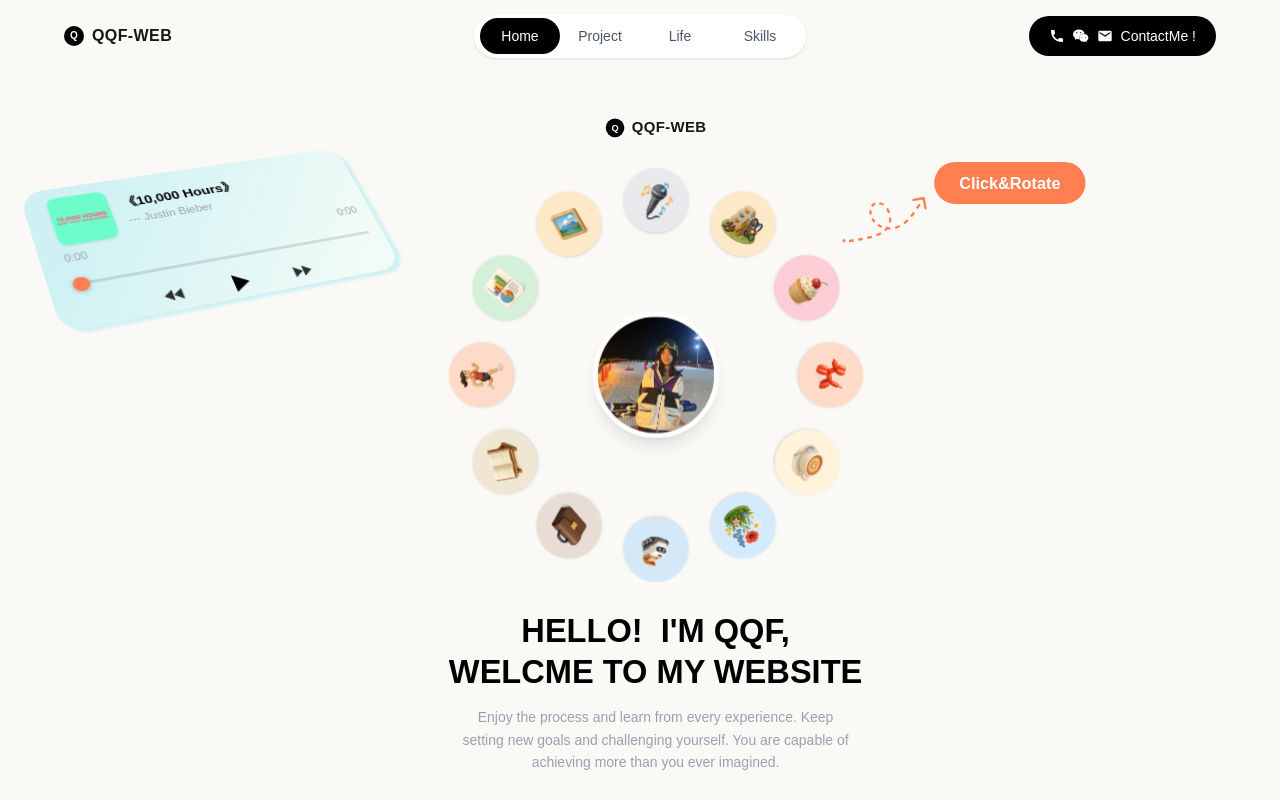
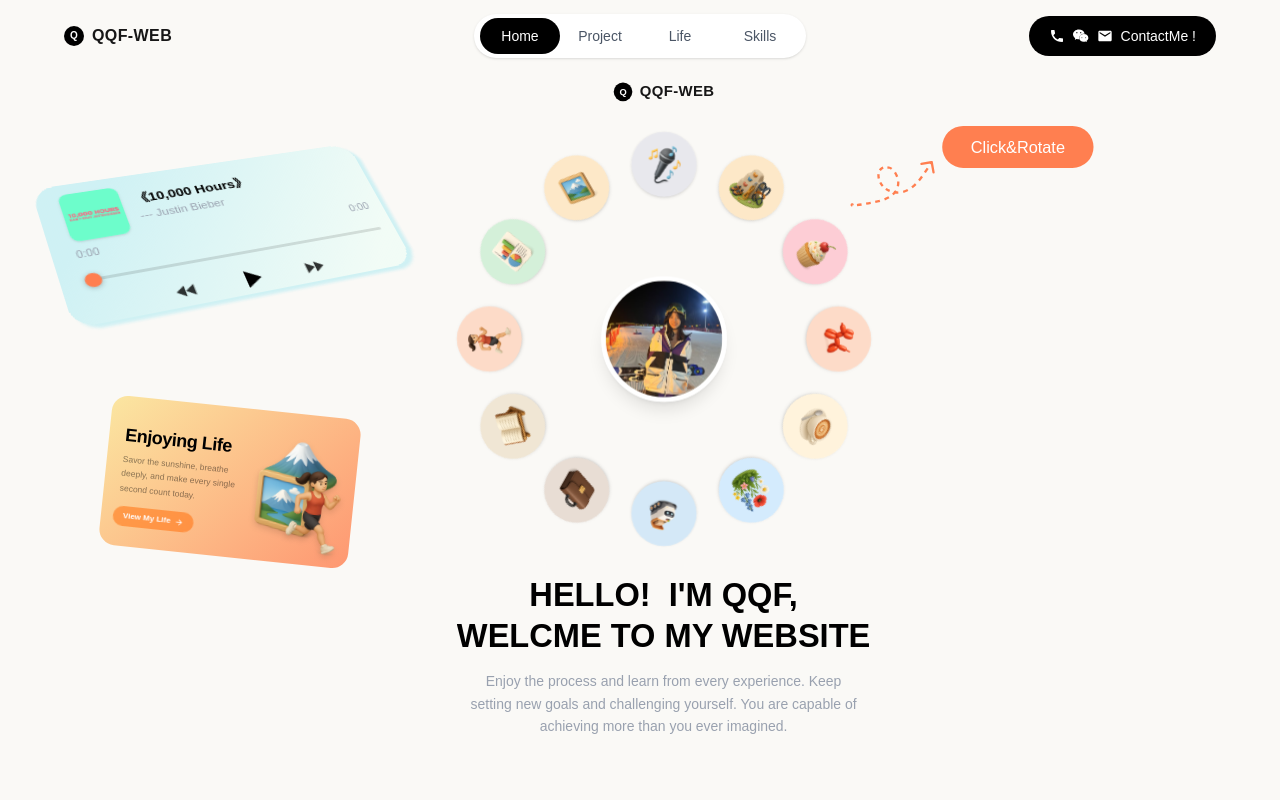
Before and after one commit to QQF-gitbash/qqf_web, a Next.js app in the folder qqfweb/: page / in a window 1280 px wide. Built offline with nearby package versions, Linux system fonts and the light colour scheme.

Commit message:
feat: 完成了lifecard卡片

```diff
--- a/qqfweb/app/components/AvatarOrbit.tsx
+++ b/qqfweb/app/components/AvatarOrbit.tsx
@@ -115,7 +115,7 @@ export default function AvatarOrbit() {
           {/* 按钮 */}
           <button
             onClick={() => setSpinning(!spinning)}
-            className="py-2 rounded-full text-sm font-semibold text-white cursor-pointer transition-transform hover:scale-105 active:scale-95 whitespace-nowrap text-center"
+            className="py-2 rounded-full text-sm font-normal text-white cursor-pointer transition-transform hover:scale-105 active:scale-95 whitespace-nowrap text-center"
             style={{ backgroundColor: "#FF7F50", width: 130 }}
           >
             {spinning ? "Click&Stop" : "Click&Rotate"}
--- /dev/null
+++ b/qqfweb/app/components/LifeCard.tsx
@@ -0,0 +1,93 @@
+"use client";
+
+import Image from "next/image";
+
+export default function LifeCard() {
+  return (
+    /* 外层占位：补偿 rotate 不影响文档流 */
+    <div style={{ width: 250, height: 195 }}>
+      <div
+        className="rounded-[16px] relative overflow-hidden"
+        style={{
+          width: 250,
+          height: 150,
+          background:
+            "linear-gradient(135deg, rgba(252, 211, 77, 0.5), rgba(255, 127, 80, 0.8))",
+          transform: "rotate(6deg)",
+        }}
+      >
+        {/* ── 上部：左文字 + 右插画 ── */}
+        <div className="flex items-start justify-between px-4 pt-3.5">
+          {/* 左侧文字 */}
+          <div className="max-w-[130px] flex-shrink-0 mt-4">
+            <h3 className="text-[18px] font-extrabold text-black leading-[1.1] tracking-tight">
+              Enjoying Life
+            </h3>
+            <p className="text-[8.5px] text-black/45 mt-1.5 leading-[1.7]">
+              Savor the sunshine, breathe
+              deeply, and make every single
+              second count today.
+            </p>
+          </div>
+
+          {/* 右侧插画拼贴 */}
+          <div className="relative w-[100px] h-[90px] flex-shrink-0">
+            {/* 山 — 右上 */}
+            <Image
+              src="/home/mountain.png"
+              alt="Mountain"
+              width={80}
+              height={80}
+              className="absolute top-0 right-3 rounded-lg object-cover drop-shadow-md"
+            />
+            {/* 相框 — 左中 */}
+            <Image
+              src="/home/picture.png"
+              alt="Picture"
+              width={90}
+              height={90}
+              className="absolute top-[30px] right-5 rounded-lg object-cover drop-shadow-md"
+            />
+            {/* 跑步 — 中下 */}
+            <Image
+              src="/home/run.png"
+              alt="Running"
+              width={85}
+              height={85}
+              className="absolute bottom-0 right-[-10px] top-[40px] rounded-lg object-cover drop-shadow-md"
+            />
+          </div>
+        </div>
+
+        {/* ── 底部：View My Life 按钮 ── */}
+        <div className="absolute bottom-5 left-3">
+          <button
+            onClick={() => {
+              /* TODO: 跳转到 Life 页面 */
+            }}
+            className="
+              group flex items-center gap-1
+              bg-orange-500/50 hover:bg-black/50
+              text-white text-[8px] font-semibold
+              px-2.5 py-1 rounded-full
+              transition-all duration-200
+              cursor-pointer
+              backdrop-blur-sm
+            "
+          >
+            <span>View My Life</span>
+            <svg
+              width="9"
+              height="9"
+              viewBox="0 0 24 24"
+              fill="currentColor"
+              className="transition-transform group-hover:translate-x-0.5"
+            >
+              <path d="M12 4l-1.41 1.41L16.17 11H4v2h12.17l-5.58 5.59L12 20l8-8z" />
+            </svg>
+          </button>
+        </div>
+      </div>
+    </div>
+  );
+}
--- a/qqfweb/app/layout.tsx
+++ b/qqfweb/app/layout.tsx
@@ -31,7 +31,7 @@ export default function RootLayout({
       <body className="min-h-full flex flex-col">
         <Navbar />
         {/* pt-[66px] 补偿 fixed Navbar 的高度 */}
-        <main className="flex-1 pt-[66px]">{children}</main>
+        <main className="flex-1 pt-[30px]">{children}</main>
       </body>
     </html>
   );
--- a/qqfweb/app/page.tsx
+++ b/qqfweb/app/page.tsx
@@ -1,5 +1,6 @@
 import AvatarOrbit from "./components/AvatarOrbit";
 import SingerCard3D from "./components/SingerCard3D";
+import LifeCard from "./components/LifeCard";
 
 export default function Home() {
   return (
@@ -8,10 +9,11 @@ export default function Home() {
       className="w-full flex items-center"
       style={{ minHeight: "calc(100vh - 66px)" }}
     >
-      {/* ── 左侧盒子：SingerCard3D，随盒子等比缩放，向上偏移 200px ── */}
-      <div className="flex-1 flex items-center justify-center min-w-0 px-4">
-        <div style={{ transform: "translateY(-200px)" }}>
+      {/* ── 左侧盒子：SingerCard3D + LifeCard 垂直排列 ── */}
+      <div className="flex-1 flex items-center justify-center pl-8 pr-4 overflow-visible">
+        <div className="flex flex-col items-center gap-20" style={{ transform: "translateY(-30px)" }}>
           <SingerCard3D />
+          <LifeCard />
         </div>
       </div>
 
```
Also changed, not shown: qqfweb/public/home/lifecard_bg.svg (added).
